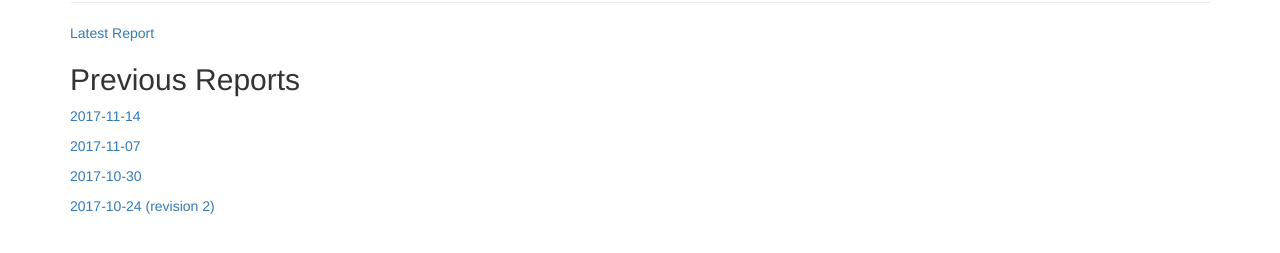
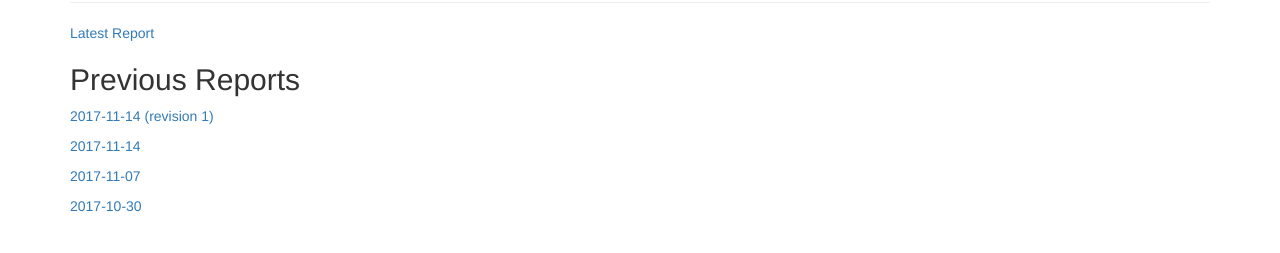
Before and after one commit to AgoraNomic/ADoP, a Jekyll site: the page built from index.md, in a window 1280 px wide. Shown: the part 284-537 px from the top of the page. Built offline with Jekyll 4.4.1, drawn with Linux system fonts in a browser that asks for light colours; nearby versions of some CDN libraries; our own code applies the rules of GitHub Pages for plain Markdown files.

Commit message:
Update index.md

```diff
--- a/index.md
+++ b/index.md
@@ -3,14 +3,14 @@
 
 ----
 
-[Latest Report](Reports/ADoP-Report-2017-11-14-revision-1.txt)
+[Latest Report](Reports/ADoP-Report-2017-11-20.txt)
 
 ## Previous Reports
+
+[2017-11-14 (revision 1)](Reports/ADoP-Report-2017-11-14-revision-1.txt)
 
 [2017-11-14](Reports/ADoP-Report-2017-11-14.txt)
 
 [2017-11-07](Reports/ADoP-Report-2017-11-07.txt)
 
 [2017-10-30](Reports/ADoP-Report-2017-10-30.txt)
-
-[2017-10-24 (revision 2)](Reports/ADoP-Report-2017-10-24-revision-2.txt)
```
